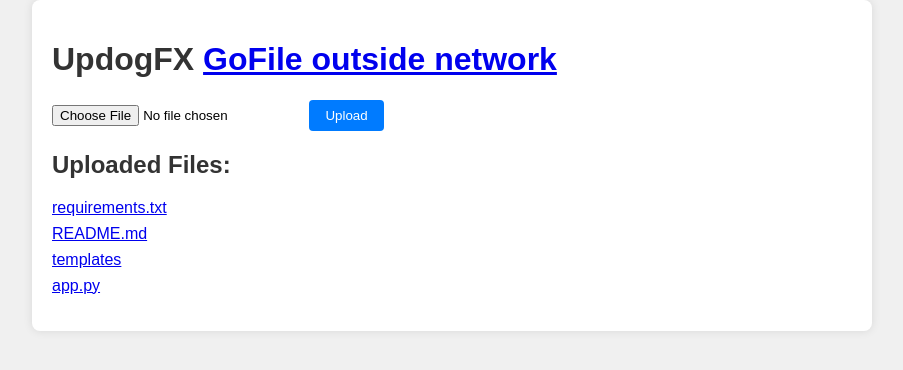
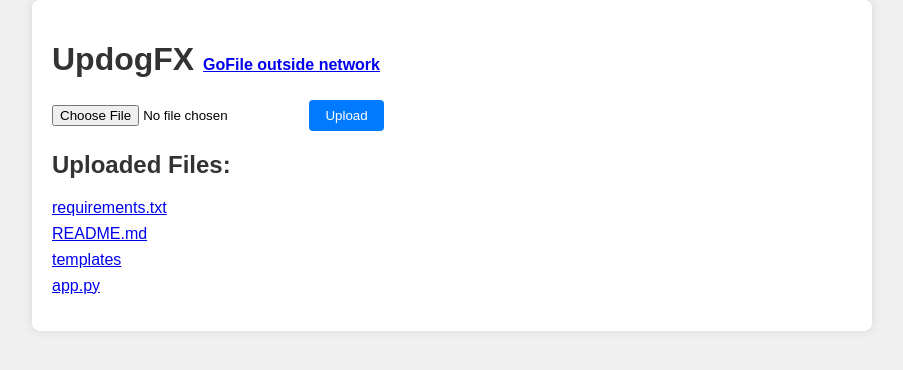
Before and after one commit to efxtv/updogfx, a Flask app: page / in a window 1280 px wide. Shown: the top 370 px of the page, without its empty margins (188-1091 px from the left). Run offline with Flask 2, Linux system fonts and the light colour scheme.

Commit message:
Update index.html

```diff
--- a/templates/index.html
+++ b/templates/index.html
@@ -48,8 +48,7 @@
 </head>
 <body>
     <div class="container">
-
-        <h1>UpdogFX <a href="https://gofile.io/" target="_blank">GoFile outside network</a></h1>
+        <h1>UpdogFX <a href="https://gofile.io/" target="_blank" style="font-size: 0.5em;">GoFile outside network</a></h1>
         <form id="uploadForm" action="/upload" method="post" enctype="multipart/form-data">
             <input type="file" name="file" id="fileInput">
             <button type="button" onclick="uploadFile()">Upload</button>
```
